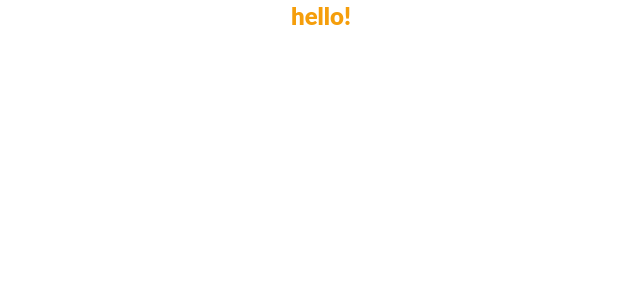
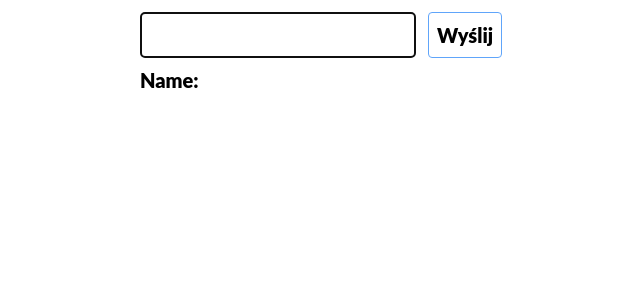
Before and after one commit to GrzegorzPacewicz/gj-chat, a React (Vite) app: page / in a window 1280 px wide. Shown: the top 300 px of the page, without its empty margins (319-959 px from the left). Built offline with nearby package versions, Linux system fonts and the light colour scheme.

Commit message:
Input name added

```diff
--- a/src/App.tsx
+++ b/src/App.tsx
@@ -1,10 +1,51 @@
+import React, { useState } from "react";
+
 function App() {
+    const [inputValue, setInputValue] = useState('');
+    const [error, setError] = useState('');
+    const [userName, setUserName] = useState('')
 
-  return (
-    <>
-      <h1 className="text-2xl font-bold text-amber-500">hello!</h1>
-    </>
-  )
+    const trimName = (name) => name.trim();
+
+    function handleSubmit(event) {
+        event.preventDefault();
+
+        const trimmedName = trimName(inputValue);
+
+        if (trimmedName.length < 3) {
+            setError('Imię musi mieć przynajmniej 3 znaki.');
+            return;
+        }
+
+        setError('');
+        setUserName((trimmedName));
+        setInputValue('')
+
+        console.log('Imię (przycięte):', trimmedName);
+    }
+
+    return (
+        <div className="p-1">
+            <form className="flex gap-3 my-2" onSubmit={handleSubmit}>
+                <input
+                    className="w-full text-xl border-[1px] border-blue-400 rounded p-2 border-solid"
+                    value={inputValue}
+                    autoFocus
+                    type="text"
+                    onChange={(event) => {
+                        setInputValue(event.target.value);
+                        setError('');
+                    }}
+                />
+                <button className="text-xl border-[1px] border-blue-400 rounded p-2 border-solid" type="submit">
+                    Wyślij
+                </button>
+            </form>
+            {error && <p className="text-red-500">{error}</p>}
+
+            <div className="text-xl">Name: <span className="font-bold text-blue-600">{userName}</span></div>
+        </div>
+    );
 }
 
-export default App
+export default App;
--- a/tsconfig.json
+++ b/tsconfig.json
@@ -15,7 +15,7 @@
     "jsx": "react-jsx",
 
     /* Linting */
-    "strict": true,
+    "strict": false,
     "noUnusedLocals": true,
     "noUnusedParameters": true,
     "noFallthroughCasesInSwitch": true
```
